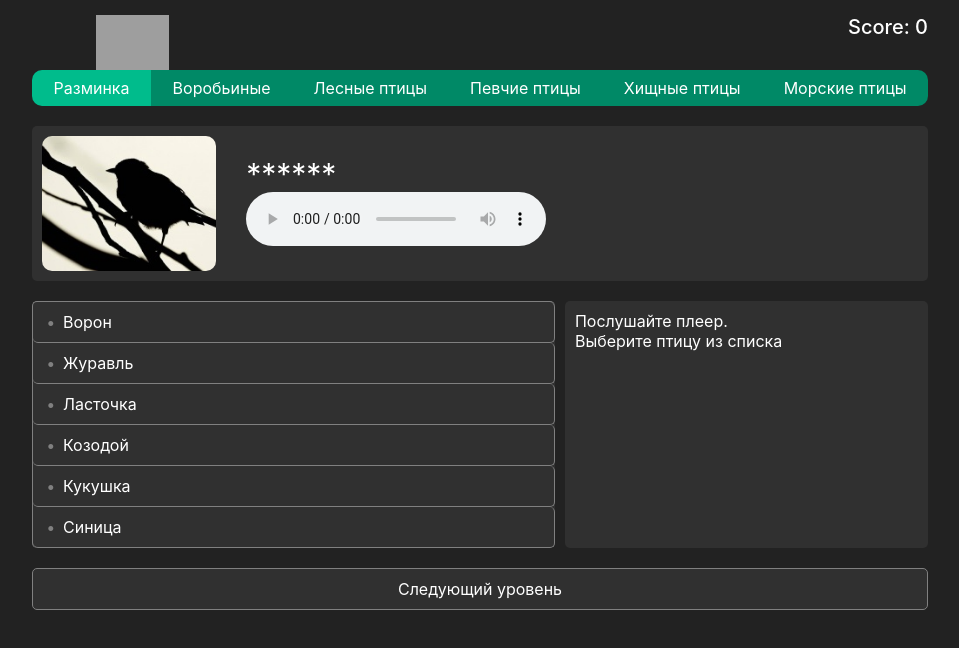
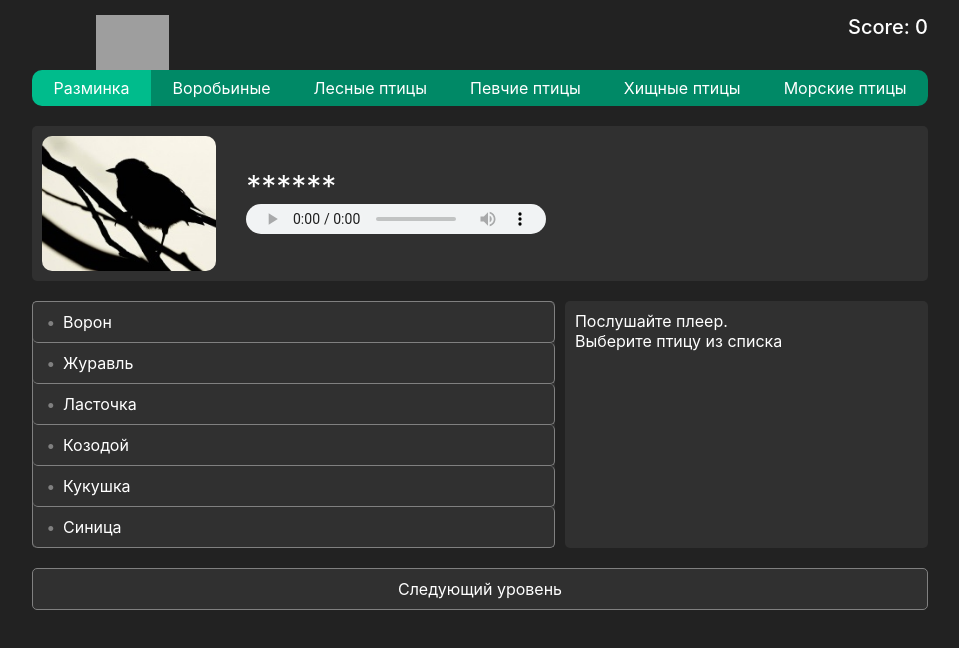
Before and after one commit to ArtemDerenok/songbird, a React (Create React App) app: page / in a window 1280 px wide. Shown: the top 648 px of the page, without its empty margins (160-1119 px from the left). Built offline with nearby package versions, Linux system fonts and the light colour scheme; grey boxes are pictures that could not be loaded.

Commit message:
feat: add some styles

```diff
--- a/src/components/App/App.module.scss
+++ b/src/components/App/App.module.scss
@@ -5,4 +5,8 @@
   max-width: 70%;
   color: $white;
   margin-top: 15px;
+
+  @media (min-width: 300px) and (max-width: 600px) {
+    max-width: 100%;
+  }
 }
--- a/src/components/InfoBar/InfoBar.module.scss
+++ b/src/components/InfoBar/InfoBar.module.scss
@@ -17,6 +17,7 @@
       display: flex;
       gap: 20px;
       padding: 10px;
+      flex-wrap: wrap;
 
       .image {
         max-width: 200px;
@@ -30,4 +31,10 @@
       flex-direction: column;
     }
   }
+
+  audio {
+    margin-top: 10px;
+    height: 30px;
+    max-width: 300px;
+  }
 }
--- a/src/components/QuestionBar/QuestionBar.module.scss
+++ b/src/components/QuestionBar/QuestionBar.module.scss
@@ -5,6 +5,7 @@
   margin-bottom: 20px;
   border-radius: 5px;
   display: flex;
+  flex-wrap: wrap;
   align-items: center;
   background-color: $gray;
   gap: 20px;
@@ -19,4 +20,9 @@
   p {
     font-size: 30px;
   }
+
+  audio {
+    height: 30px;
+    max-width: 300px;
+  }
 }
```
